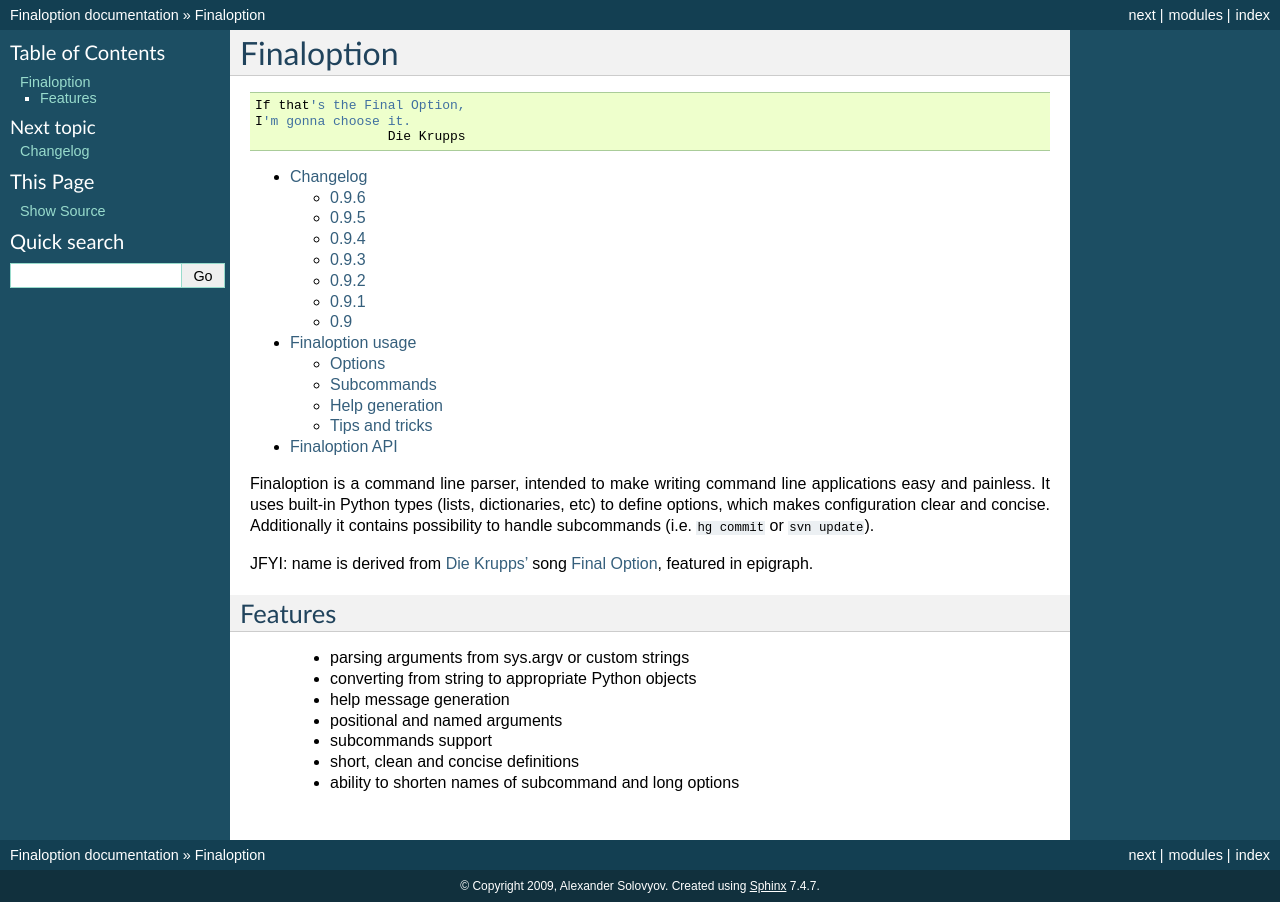
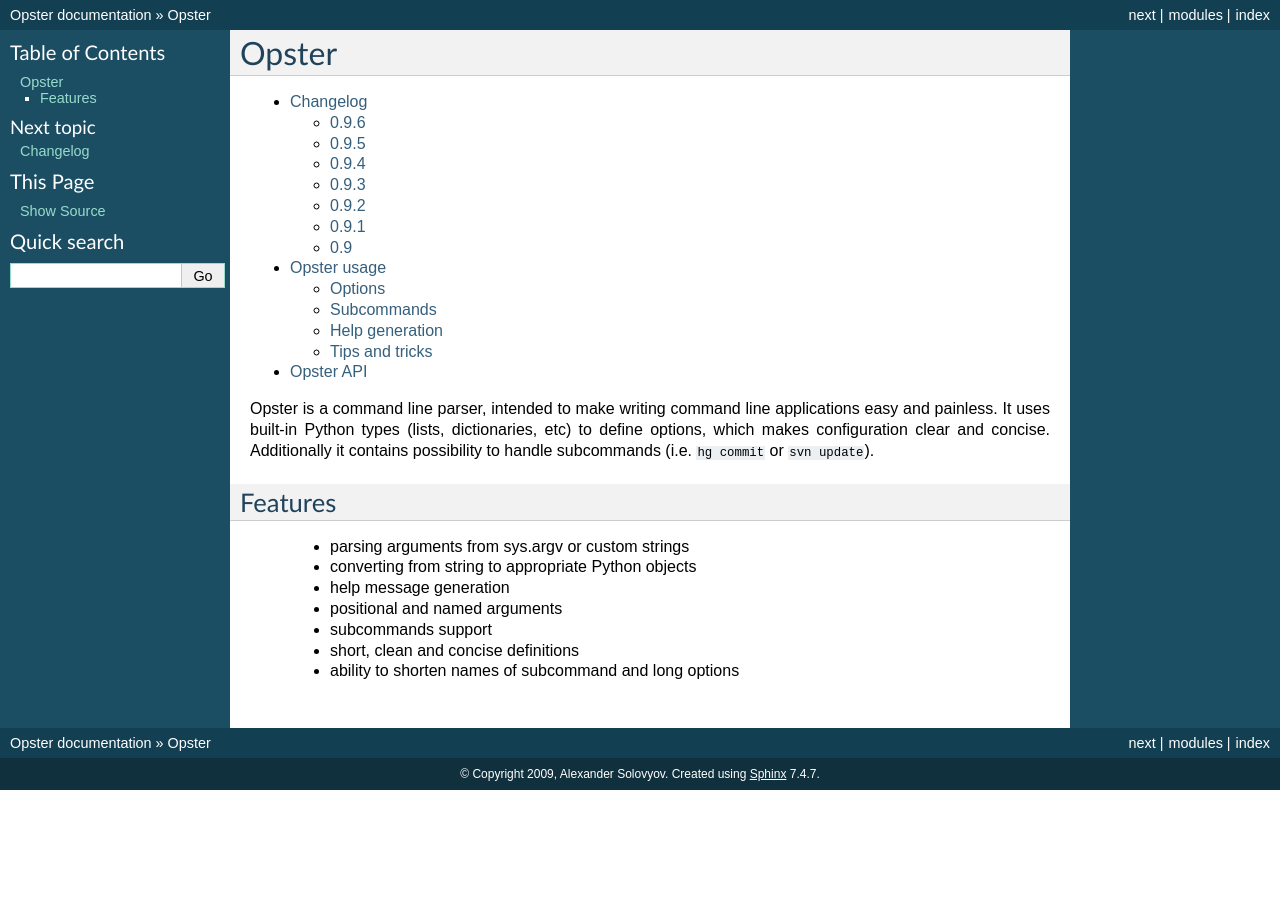
Before and after one commit to piranha/opster, a Sphinx documentation site: the page built from docs/index.rst, in a window 1280 px wide. Built offline with Sphinx 7.4.7, drawn with Linux system fonts in a browser that asks for light colours; the version number could not be read and is left out.

Commit message:
rename from finaloption to opster
--HG--
rename : finaloption.py => opster.py

```diff
--- a/docs/api.rst
+++ b/docs/api.rst
@@ -1,8 +1,8 @@
-=================
- Finaloption API
-=================
+============
+ Opster API
+============
 
-.. module:: finaloption
+.. module:: opster
 
 .. _api-command:
 .. autofunction:: command
--- a/docs/conf.py
+++ b/docs/conf.py
@@ -2,7 +2,7 @@
 
 import sys, os
 sys.path.append('..')
-import finaloption
+import opster
 
 # -- General configuration -----------------------------------------------------
 
@@ -10,9 +10,9 @@
 templates_path = ['_templates']
 source_suffix = '.rst'
 master_doc = 'index'
-project = u'Finaloption'
+project = u'Opster'
 copyright = u'2009, Alexander Solovyov'
-version = release = finaloption.__version__
+version = release = opster.__version__
 exclude_trees = ['_build']
 pygments_style = 'sphinx'
 
@@ -29,12 +29,12 @@
 #html_favicon = None
 html_static_path = ['_static']
 html_use_smartypants = True
-htmlhelp_basename = 'Finaloptiondoc'
+htmlhelp_basename = 'Opsterdoc'
 
 
 # -- Options for LaTeX output --------------------------------------------------
 
 latex_documents = [
-  ('index', 'Finaloption.tex', u'Finaloption Documentation',
+  ('index', 'Opster.tex', u'Opster Documentation',
    u'Alexander Solovyov', 'manual'),
 ]
--- a/docs/index.rst
+++ b/docs/index.rst
@@ -1,12 +1,6 @@
 =============
- Finaloption
+ Opster
 =============
-
-::
-
-  If that's the Final Option,
-  I'm gonna choose it.
-                   Die Krupps
 
 .. toctree::
    :maxdepth: 2
@@ -15,18 +9,11 @@
    overview
    api
 
-Finaloption is a command line parser, intended to make writing command line
+Opster is a command line parser, intended to make writing command line
 applications easy and painless. It uses built-in Python types (lists,
 dictionaries, etc) to define options, which makes configuration clear and
 concise. Additionally it contains possibility to handle subcommands (i.e.
 ``hg commit`` or ``svn update``).
-
-JFYI: name is derived from `Die Krupps'`_ song `Final Option`_, featured in
-epigraph.
-
-.. _Final Option: http://musi.cx/music/Die_Krupps/III_Odyssey_of_the_Mind/The_Final_Option/
-.. _Die Krupps': http://en.wikipedia.org/wiki/Die_Krupps
-
 
 Features
 --------
--- a/docs/overview.rst
+++ b/docs/overview.rst
@@ -1,5 +1,5 @@
 ===================
- Finaloption usage
+ Opster usage
 ===================
 
 Options
@@ -31,7 +31,7 @@
 
 Usage is easy like that::
 
-  from finaloption import command
+  from opster import command
 
   @command(options=opts, usage='%name [-l HOST] DIR')
   def main(dirname, **opts):
@@ -81,7 +81,7 @@
 -----------
 
 It's pretty usual for complex application to have some system of subcommands,
-and finaloption provides facility for handling them. Configuration is simple::
+and opster provides facility for handling them. Configuration is simple::
 
   cmdtable = {
       '^simple':
@@ -124,7 +124,7 @@
 After definition of all elements you can call command dispatcher (``cmdtable``
 is defined earlier)::
 
-  from finaloption import dispatch
+  from opster import dispatch
 
   if __name__ == '__main__':
       dispatch(cmdtable=cmdtable)
--- a/finaloption.py
+++ b/opster.py
@@ -497,4 +497,4 @@
     'Abort execution'
 
 class FOError(CommandException):
-    'Raised on trouble with finaloption configuration'
+    'Raised on trouble with opster configuration'
--- a/test.py
+++ b/test.py
@@ -2,7 +2,7 @@
 
 import sys
 
-from finaloption import dispatch, command
+from opster import dispatch, command
 
 
 @command(usage='[-t]', shortlist=True)
--- a/test_opts.py
+++ b/test_opts.py
@@ -2,7 +2,7 @@
 
 import sys
 
-from finaloption import command
+from opster import command
 
 opts = [('l', 'listen', 'localhost', 'ip to listen on'),
         ('p', 'port', 8000, 'port to listen on'),
```
Also changed, not shown: setup.py (+8 -8 lines), test_cmd.py (+4 -4 lines), 3 other files.
